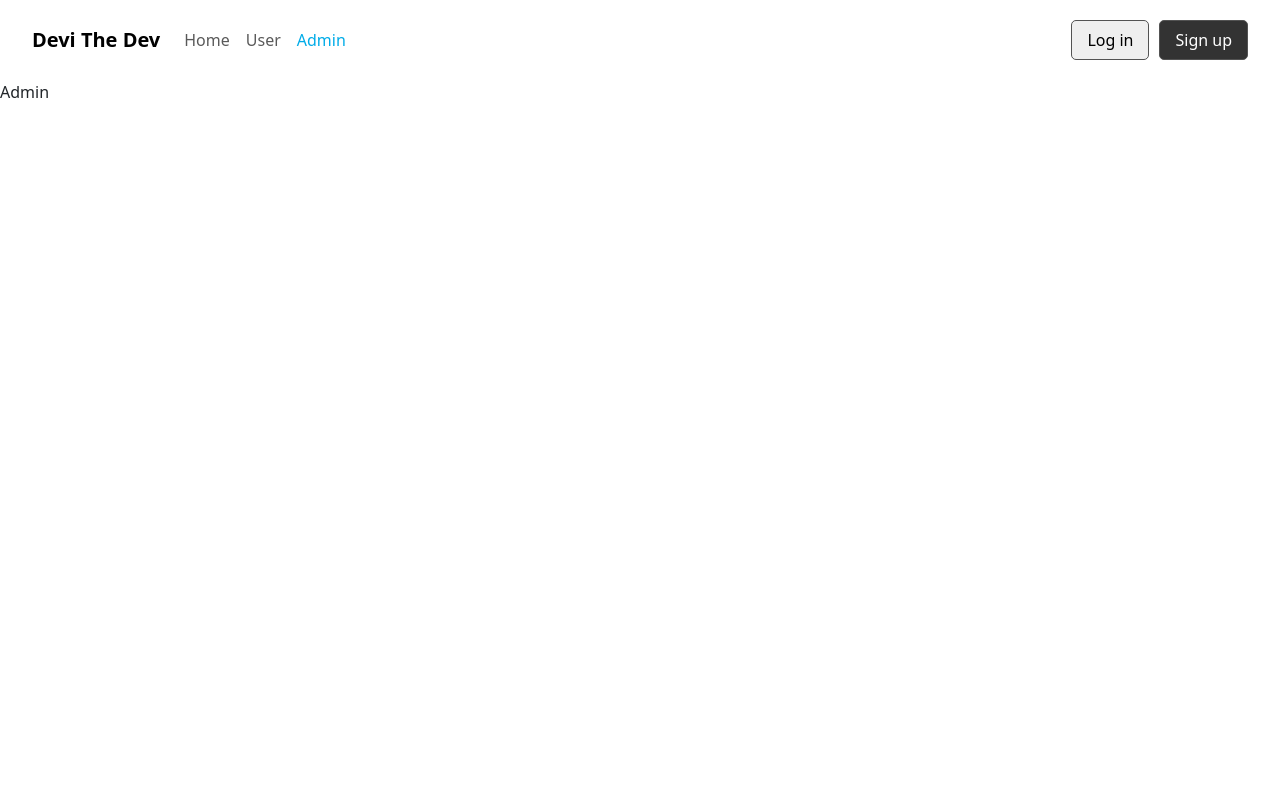
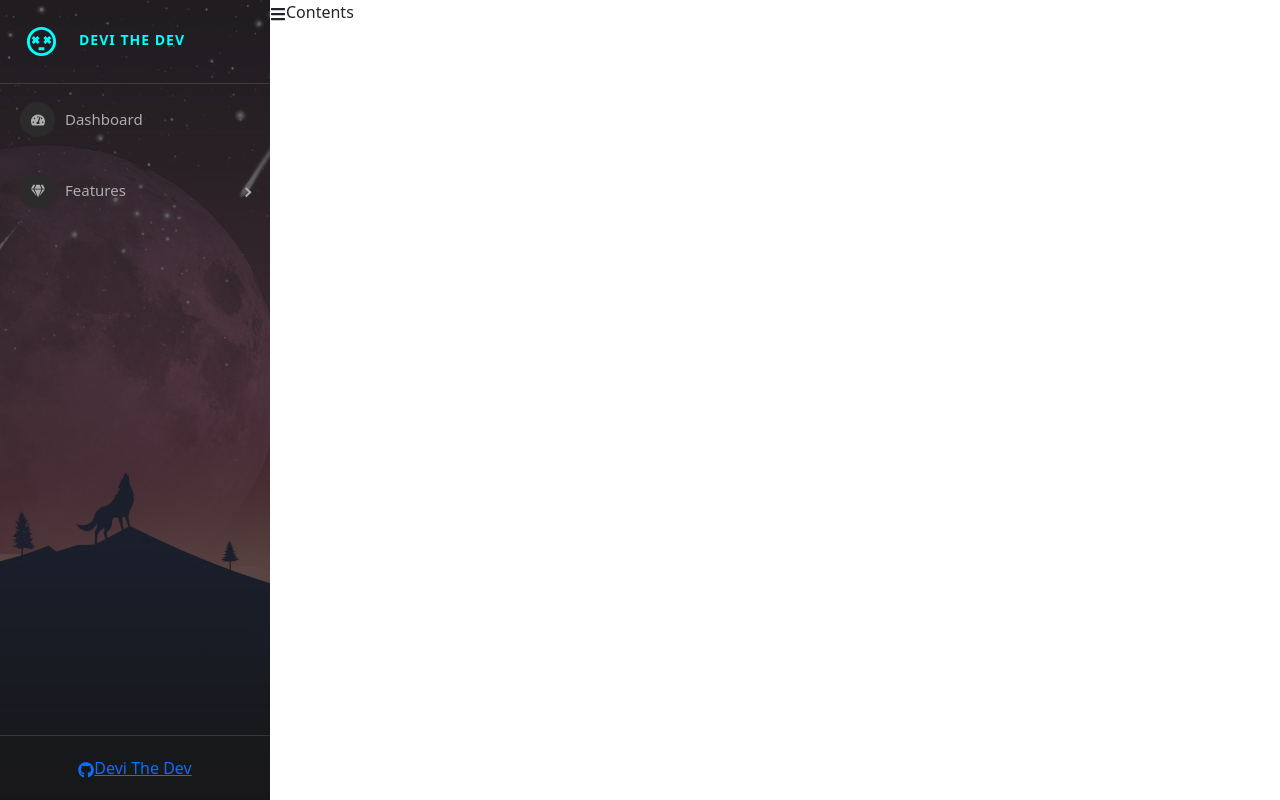
Before and after one commit to DoKhanh2104/DoingQuizz, a React (Create React App) app: page /admins in a window 1280 px wide. Built offline with nearby package versions, Linux system fonts and the light colour scheme.

Commit message:
update navbar for admin page

```diff
--- a/package.json
+++ b/package.json
@@ -6,13 +6,18 @@
     "@testing-library/jest-dom": "5.16.4",
     "@testing-library/react": "13.3.0",
     "@testing-library/user-event": "13.5.0",
+    "axios": "0.27.2",
     "bootstrap": "5.2.0",
     "react": "18.2.0",
     "react-bootstrap": "2.4.0",
     "react-dom": "18.2.0",
+    "react-icons": "4.4.0",
+    "react-paginate": "8.1.3",
+    "react-pro-sidebar": "0.7.1",
     "react-redux": "8.0.1",
     "react-router-dom": "6.3.0",
     "react-scripts": "5.0.1",
+    "react-toastify": "9.0.7",
     "redux": "4.2.0",
     "redux-devtools-extension": "2.13.9",
     "redux-thunk": "2.4.1",
--- a/src/components/Admin/Admin.js
+++ b/src/components/Admin/Admin.js
@@ -1,8 +1,26 @@
-import React from 'react'
+import React, { useState } from 'react'
+import SideBar from './SideBar'
+import './Admin.scss'
+import { FaBars } from 'react-icons/fa'
 
 const Admin = () => {
+    const [collapsed, setCollapsed] = useState(false)
+
+    const handleCollapsed = () => {
+        setCollapsed(!collapsed)
+    }
+
     return (
-        <div>Admin</div>
+        <div className='admin-container'>
+            <div className='admin-sidebar'>
+                <SideBar collapsed={collapsed}></SideBar>
+            </div>
+
+            <div className='admin-content'>
+                <FaBars onClick={() => handleCollapsed()}></FaBars>
+                Contents
+            </div>
+        </div>
     )
 }
 
--- /dev/null
+++ b/src/components/Admin/Admin.scss
@@ -0,0 +1,12 @@
+.admin-container {
+    display: flex;
+
+    .admin-sidebar {
+
+        .pro-sidebar {
+            height: 100vh !important;
+        }
+    }
+
+    .admin-content {}
+}
--- /dev/null
+++ b/src/components/Admin/SideBar.js
@@ -0,0 +1,95 @@
+import './Admin.scss'
+import 'react-pro-sidebar/dist/css/styles.css';
+import { BiDizzy } from "react-icons/bi";
+import {
+    ProSidebar,
+    Menu,
+    MenuItem,
+    SubMenu,
+    SidebarHeader,
+    SidebarFooter,
+    SidebarContent,
+} from 'react-pro-sidebar';
+import sidebarBg from '../../assets/bg2.jpg'
+
+import { FaTachometerAlt, FaGem, FaList, FaGithub, FaRegLaughWink, FaHeart } from 'react-icons/fa';
+
+const SideBar = ({ image, collapsed, toggled, handleToggleSidebar }) => {
+    return (
+        <>
+            <ProSidebar
+                image={sidebarBg}
+                collapsed={collapsed}
+                toggled={toggled}
+                breakPoint="md"
+                onToggle={handleToggleSidebar}
+            >
+                <SidebarHeader>
+                    <div
+                        style={{
+                            padding: '24px',
+                            textTransform: 'uppercase',
+                            fontWeight: 'bold',
+                            fontSize: 14,
+                            letterSpacing: '1px',
+                            overflow: 'hidden',
+                            textOverflow: 'ellipsis',
+                            whiteSpace: 'nowrap',
+                        }}
+                    >
+                        <BiDizzy size={'2.5em'} color='rgb(1, 255, 255)' />
+                        <span style={{ margin: 20, color: 'rgb(1, 255, 255)' }}>Devi The Dev</span>
+                    </div>
+                </SidebarHeader>
+
+                <SidebarContent>
+                    <Menu iconShape="circle">
+                        <MenuItem
+                            icon={<FaTachometerAlt />}
+                        // suffix={<span className="badge red">New</span>}
+                        >
+                            Dashboard
+                        </MenuItem>
+                        {/* <MenuItem icon={<FaGem />}> components </MenuItem> */}
+                    </Menu>
+                    <Menu iconShape="circle">
+                        <SubMenu
+                            // suffix={<span className="badge yellow">3</span>}
+                            icon={<FaGem />}
+                            title={"Features"}
+                        >
+                            <MenuItem> Quản lý User</MenuItem>
+                            <MenuItem> Quản lý bài quizz</MenuItem>
+                            <MenuItem> Quản lý câu hỏi</MenuItem>
+                        </SubMenu>
+
+                    </Menu>
+                </SidebarContent>
+
+                <SidebarFooter style={{ textAlign: 'center' }}>
+                    <div
+                        className="sidebar-btn-wrapper"
+                        style={{
+                            padding: '20px 24px',
+                        }}
+                    >
+                        <a
+                            href="https://github.com/azouaoui-med/react-pro-sidebar"
+                            target="_blank"
+                            className="sidebar-btn"
+                            rel="noopener noreferrer"
+                        >
+                            <FaGithub />
+                            <span style={{ whiteSpace: 'nowrap', textOverflow: 'ellipsis', overflow: 'hidden' }}>
+                                Devi The Dev
+                            </span>
+                        </a>
+                    </div>
+                </SidebarFooter>
+            </ProSidebar>
+        </>
+
+    )
+}
+
+export default SideBar
--- a/src/index.js
+++ b/src/index.js
@@ -18,9 +18,9 @@ root.render(
         <Route path='/' element={<App />} >
           <Route index element={<HomePage />} />
           <Route path='users' element={<User />} />
-          <Route path='admins' element={<Admin />} />
+
         </Route>
-
+        <Route path='admins' element={<Admin />} />
       </Routes>
     </BrowserRouter>
   </Provider >
```
Also changed, not shown: src/assets/bg2.jpg (added), 1 other file (tests, documents, lock files or other folders).
